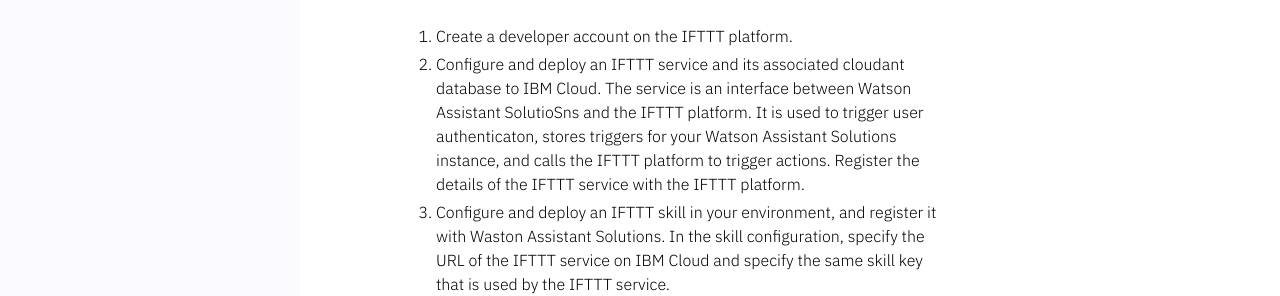
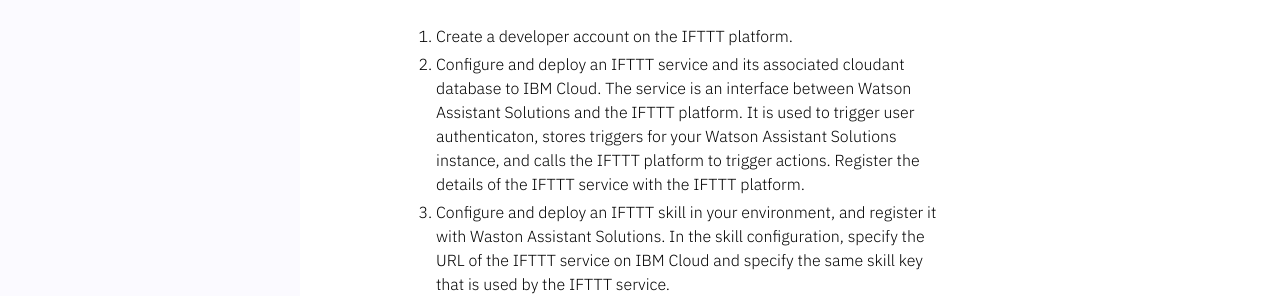
Before and after one commit to Watson-Personal-Assistant/developer, a Jekyll site: the page built from _content/ifttt/how_ifttt_works.md, in a window 1280 px wide. Shown: the part 2121-2417 px from the top of the page. Built offline with Jekyll 4.4.1, drawn with Linux system fonts in a browser that asks for light colours.

Commit message:
Update how_ifttt_works.md
Format change.

```diff
--- a/_content/ifttt/how_ifttt_works.md
+++ b/_content/ifttt/how_ifttt_works.md
@@ -27,7 +27,7 @@
 ###  Adding IFTTT capability to your environment
 To use the IFTTT capability in your environment, complete the following setup tasks:
 1. Create a developer account on the IFTTT platform.
-2. Configure and deploy an IFTTT service and its associated cloudant database to IBM Cloud. The service is an interface between Watson Assistant SolutioSns and the IFTTT platform.  It is used to trigger user authenticaton, stores triggers for your Watson Assistant Solutions instance, and calls the IFTTT platform to trigger actions. Register the details of the IFTTT service with the IFTTT platform.
+2. Configure and deploy an IFTTT service and its associated cloudant database to IBM Cloud. The service is an interface between Watson Assistant Solutions and the IFTTT platform.  It is used to trigger user authenticaton, stores triggers for your Watson Assistant Solutions instance, and calls the IFTTT platform to trigger actions. Register the details of the IFTTT service with the IFTTT platform.
 3. Configure and deploy an IFTTT skill in your environment, and register it with Waston Assistant Solutions. In the skill configuration, specify the URL of the IFTTT service on IBM Cloud and specify the same skill key that is used by the IFTTT service.
 
 End-users can create applets on IFTTT that use the Watson Assistant Solutions in the trigger and another service in the action.  You might also want to create pre-defined applets for your end-users to use.
```
